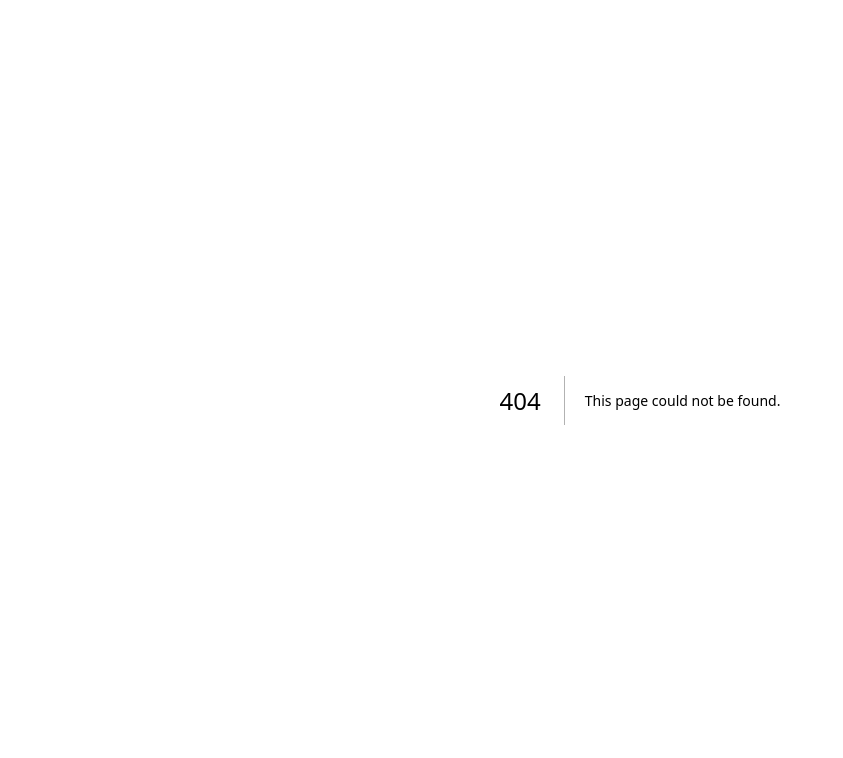
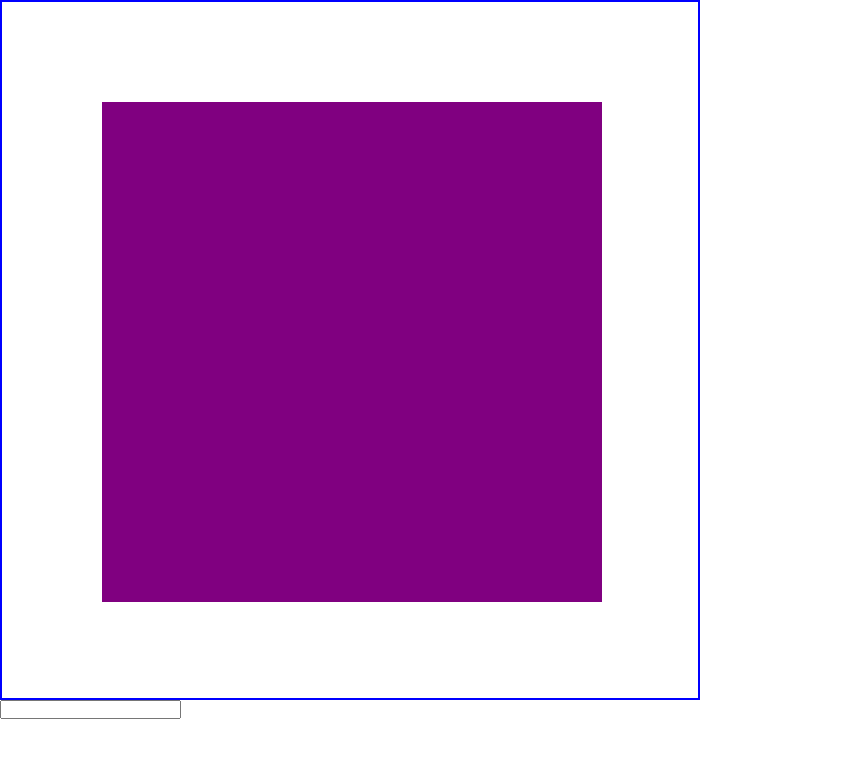
Before and after one commit to GSdaBlessedFist/Suitcase-Sec, a Next.js app: page /test in a window 1280 px wide. Before the commit this address had no page. Shown: the top 758 px of the page, without its empty margins (0-843 px from the left). Built offline with nearby package versions, Linux system fonts and the light colour scheme.

Commit message:
revamping the README using foreignObject tag

```diff
--- /dev/null
+++ b/pages/test.js
@@ -0,0 +1,26 @@
+import { useState } from "react";
+
+export default function Test() {
+
+    const [word, setWord] = useState("")
+    function updateWord(e) {
+        setWord(e.target.value)
+    }
+
+    return (<>
+        <div style={{ display: "flex", width: "700px", height: "700px", border: "2px blue solid" }}>
+            <svg width={700} height={700} x={100} y={100}>
+                <rect width={500} height={500} x={100} y={100} fill="purple" />
+                <text x="250" y="135" >{word}</text>
+                {/* <foreignObject x={350} y={200} width={300} height={300}>
+                    <h1>{word}</h1>
+                </foreignObject> */}
+
+
+            </svg>
+
+
+        </div>
+        <input type="text" onChange={updateWord} />
+    </>)
+}
```
Also changed, not shown: 1 other file (tests, documents, lock files or other folders).
